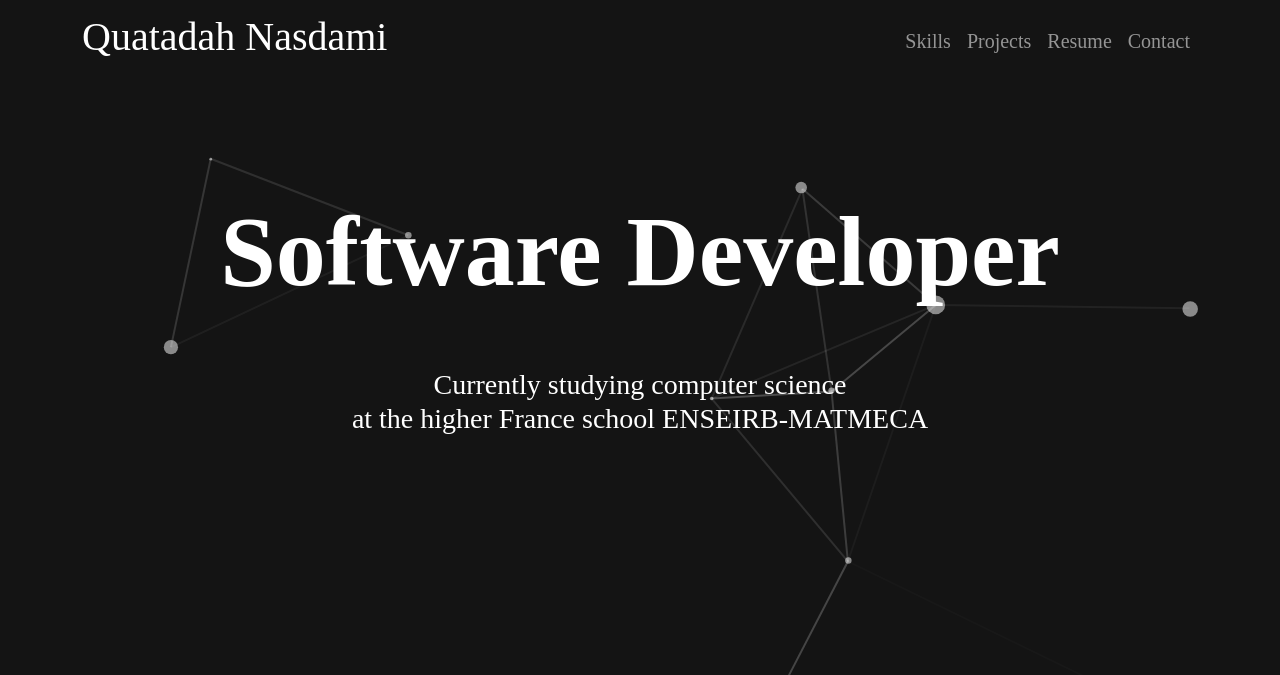
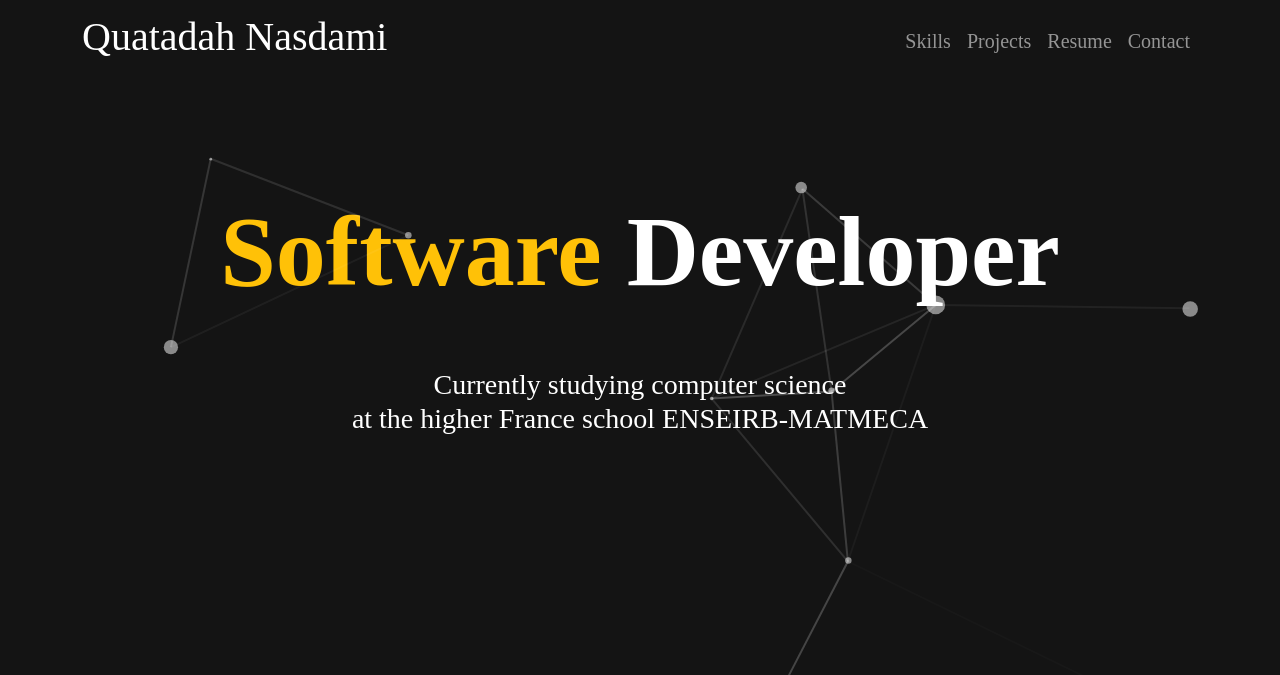
Before and after one commit to Quatadah/Portfolio2.0, a plain HTML site: page index.html in a window 1280 px wide. Shown: the top 675 px of the page. Drawn offline with nearby package versions, Linux system fonts and the light colour scheme; a web font is replaced by a local one.

Commit message:
color on title

```diff
--- a/index.html
+++ b/index.html
@@ -60,7 +60,7 @@
             <div class="container pt-5 full-height">
                 <div class="row pt-5">
                     <div class="col text-center desc" >
-                        <h1 class="py-5 fw-bold" id="title">Software Developer</h1>
+                        <h1 class="py-5 fw-bold" id="title"><span class="text-warning">Software</span> Developer</h1>
                         <p class="h3">Currently studying computer science <br>at the higher France school ENSEIRB-MATMECA</p>
                     </div>
                 </div>
```
